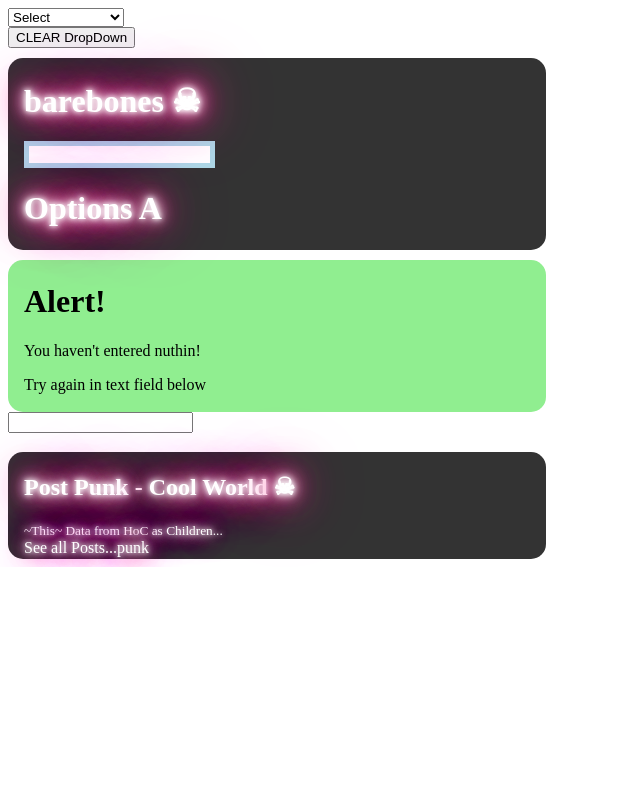
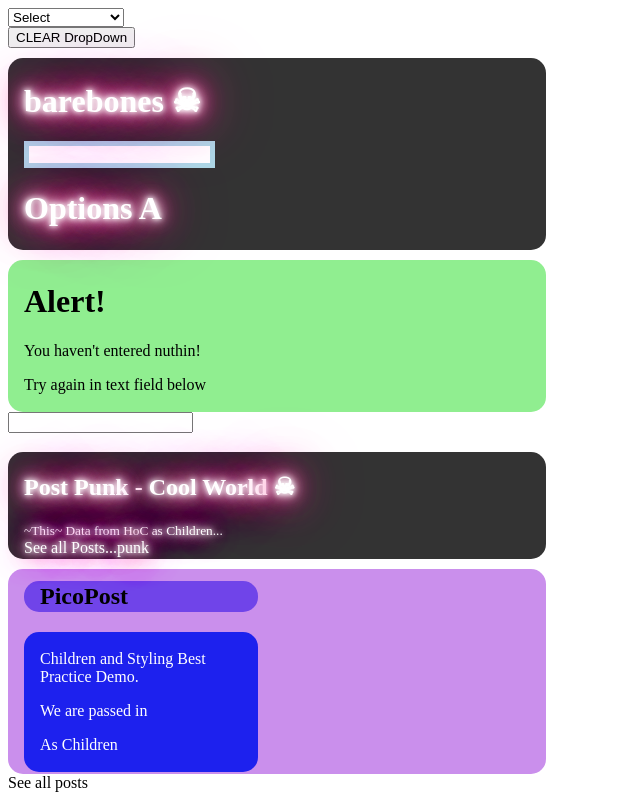
Before and after one commit to csdear/nextGarbage, a Next.js app: page / in a window 1280 px wide. Shown: the part 621-1421 px from the top of the page, without its empty margins (0-640 px from the left). Before the commit the page ends 1188 px from the top, so only its background shows below. Built offline with nearby package versions, Linux system fonts and the light colour scheme.

Commit message:
add picopost, demonstrates children styling best practice

```diff
--- a/pages/index.tsx
+++ b/pages/index.tsx
@@ -6,6 +6,7 @@ import Search from '../src/components/search';
 import BareBones from '../src/components/bare-bones';
 import Alert from '../src/components/alert';
 import PostPunk from '../src/components/post-punk';
+import PicoPost from '../src/components/post-pico';
 
 const Index: FC = () => {
   const [userInput, setUserInput] = useState<string>('');
@@ -43,6 +44,14 @@ const Index: FC = () => {
       <PostPunk title="Cool World">
         <small> ~This~ Data from HoC as Children...</small>
       </PostPunk>
+      <PicoPost heading="PicoPost">
+        {/* typescript error so had to wrap this in a DIV to it to work. Eg "This JSX tag's 'children' prop expects a single child of type 'Element', but multiple children were provided." */}
+        <div>
+          <p>Children and Styling Best Practice Demo.</p>
+          <p>We are passed in </p>
+          <p>As Children</p>
+        </div>
+      </PicoPost>
     </div>
   );
 };
--- a/src/components/post-pico/index.tsx
+++ b/src/components/post-pico/index.tsx
@@ -10,14 +10,15 @@ interface Props {
 }
 
 const PicoPostMain = ({ content }) => {
-  return <div className="post__main">{content}</div>;
+  return <div className={styles['post__main']}>{content}</div>;
 };
 
 const PicoPost: FC<Props> = ({ heading, children }) => {
   return (
     <section>
-      <div className="post">
-        <h1 className="post__heading">{heading}</h1>
+      <div className={styles['post']}>
+        {/* {styles["big-root-class__input"]} */}
+        <h1 className={styles['post__heading']}>{heading}</h1>
         <PicoPostMain content={children} />
       </div>
       <a>See all posts</a>
--- a/src/components/post-pico/post-pico.module.scss
+++ b/src/components/post-pico/post-pico.module.scss
@@ -0,0 +1,26 @@
+.post {
+  background-color: rgb(202, 143, 236);
+  width: 40%;
+  border-radius: 15px;
+  padding: 2px 16px;
+  margin-top: 10px;
+
+  &__heading {
+    //margin: 4%;
+    background-color: rgb(112, 68, 233);
+    width: 40%;
+    border-radius: 15px;
+    padding: 2px 16px;
+    margin-top: 10px;
+  }
+
+  &__main {
+    // basic container
+    background-color: rgb(29, 33, 238);
+    color: white;
+    width: 40%;
+    border-radius: 15px;
+    padding: 2px 16px;
+    margin-top: 10px;
+  }
+}
--- a/src/components/post-plurality/post-plurality.module.scss
+++ b/src/components/post-plurality/post-plurality.module.scss
@@ -0,0 +1,35 @@
+.post {
+  &__heading {
+    margin: 4%;
+  }
+
+  &__intro,
+  &__main,
+  &__outro {
+    padding: 2%;
+    margin: 4%;
+  }
+
+  &__intro {
+    background-color: yellow;
+  }
+
+  &__main {
+    background-color: rgb(202, 143, 236);
+  }
+
+  &__main ul {
+    padding-left: calc(4% + 5px);
+  }
+
+  &__outro {
+    background-color: rgb(61, 197, 221);
+  }
+
+  &__outro a {
+    color: blue;
+    text-decoration: underline;
+    display: block;
+    margin: 1em 0;
+  }
+}
```
